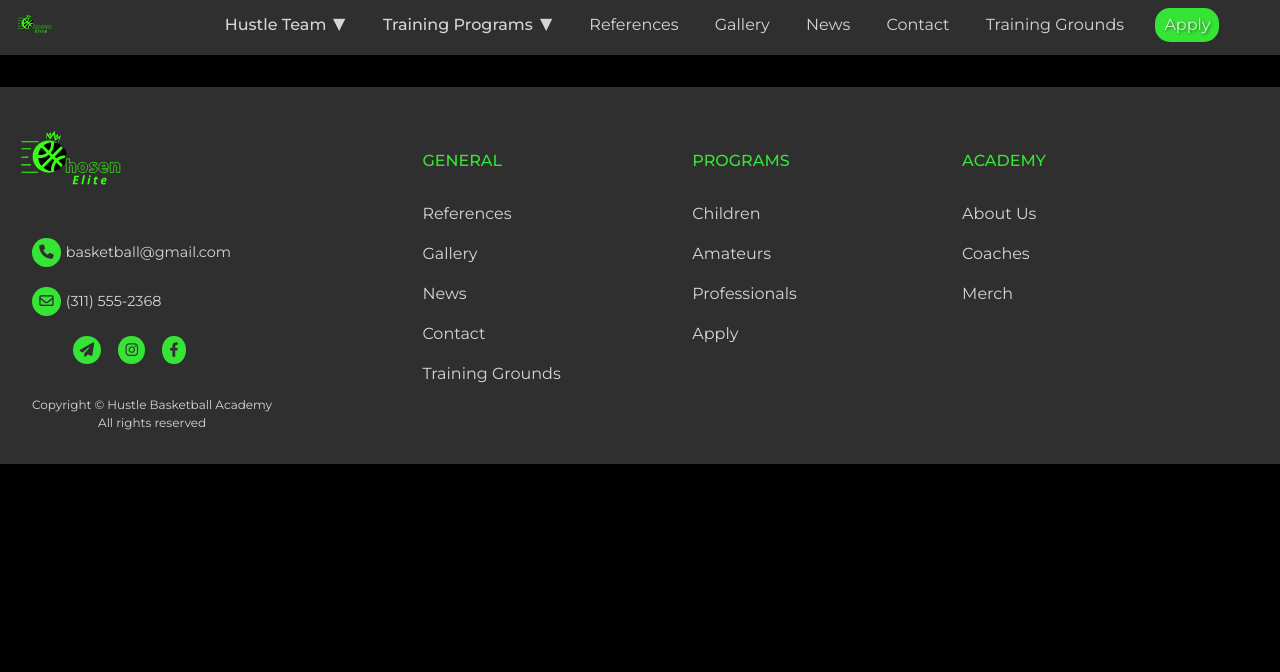
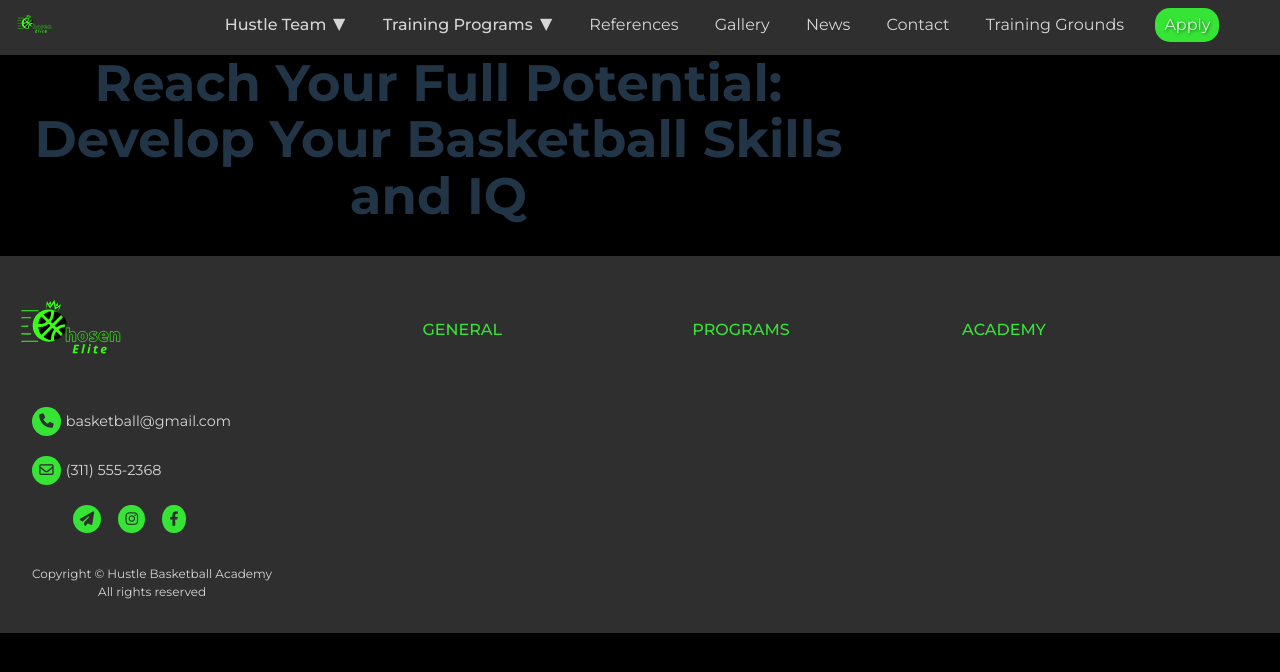
Before and after one commit to anthonyjprater/chosen-elite, a Vue app: page / in a window 1280 px wide. Shown: the top 672 px of the page. Built offline with nearby package versions, Linux system fonts and the light colour scheme.

Commit message:
hero component layout

```diff
--- a/src/App.vue
+++ b/src/App.vue
@@ -2,10 +2,12 @@
 // import HelloWorld from './components/HelloWorld.vue'
 import MainHeader from './components/headers/MainHeader.vue'
 import MainFooter from './components/footers/MainFooter.vue'
+import MainHero from './components/heros/MainHero.vue';
 </script>
 
 <template>
   <MainHeader />
+  <MainHero />
   <!-- <div>
     <a href="https://vitejs.dev" target="_blank">
       <img src="/vite.svg" class="logo" alt="Vite logo" />
--- /dev/null
+++ b/src/components/heros/MainHero.vue
@@ -0,0 +1,13 @@
+<script setup>
+
+</script>
+
+<template>
+  <h1 class="hero-headline">Reach Your Full Potential: Develop Your Basketball Skills and IQ</h1>
+</template>
+
+<style scoped>
+    h1 {
+        columns: var(--grey);
+    }
+</style>
--- a/src/main.js
+++ b/src/main.js
@@ -196,18 +196,18 @@ document.addEventListener('click', (e) => {
   }
 })
 
-footerMenu.forEach(subMenu => {
-  if (window.innerWidth > 768) {
-    subMenu.classList.remove('hide')
-  }
-})
+// footerMenu.forEach(subMenu => {
+//   if (window.innerWidth > 768) {
+//     subMenu.classList.remove('hide')
+//   }
+// })
 
 function reportWindowSize() {
   footerMenu.forEach(subMenu => {
     // if (window.innerWidth > 768) {
     //   subMenu.classList.remove('hide')
     // }
-    window.innerWidth > 768 ? subMenu.classList.remove('.hide') : subMenu.classList.add('.hide')
+    window.innerWidth > 768 ? subMenu.style.backgroundColor = "red" : subMenu.classList.add('.hide')
   })
 }
 
```
